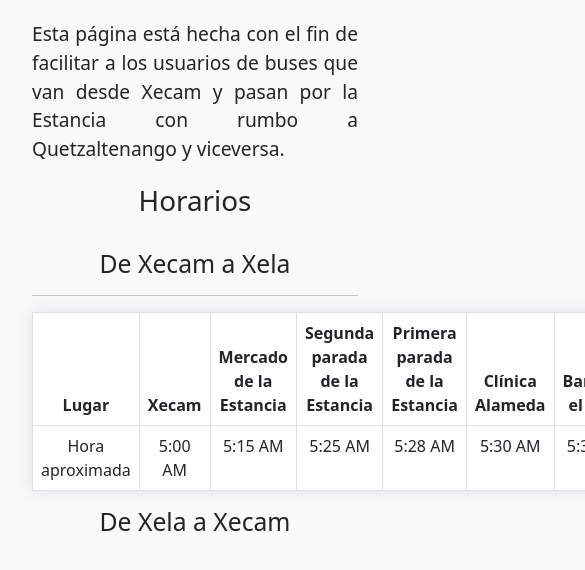
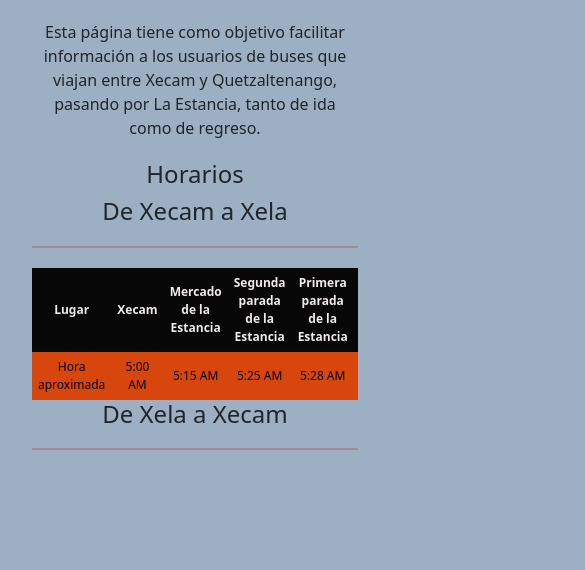
Before and after one commit to JosePu1201/HorarioBusesEstanciaCantel, a plain HTML site: page index.html in a window 390 px wide. Shown: the top 570 px of the page, 585 px wide, since content can reach past the window. Drawn offline with nearby package versions, Linux system fonts and the light colour scheme.

Commit message:
colores y vista telefono, sin grandes cambios

```diff
--- a/index.html
+++ b/index.html
@@ -11,45 +11,77 @@
     <!-- Estilos personalizados -->
     <style>
         body {
-            background-color: #f8f9fa;
+            background-color: #9dafc2;
             padding: 20px;
         }
         h1, h2 {
             text-align: center;
         }
         p {
-            text-align: justify;
-            font-size: 1.2em;
+            text-align: center;
+            font-size: 1.1em;
+            margin: 0 auto;
+            max-width: 600px; /* Limitar el ancho del párrafo para centrarlo */
         }
         .table-container {
             margin-top: 20px;
+            max-width: 100%; /* Ajustar al 100% del contenedor */
         }
         table {
+            width: 100%; /* Asegurarse que la tabla no sobrepase el ancho */
             margin: 0 auto;
-            box-shadow: 0 0 15px rgba(0, 0, 0, 0.1);
+            max-width: 100%; /* Evitar desbordamiento en móviles */
+            box-shadow: 0 0 15px rgba(243, 238, 238, 0.1);
+            background-color: rgb(9, 192, 131);
         }
         th {
-            background-color: #007bff;
-            color: white;
+            background-color: #070707;
+            color: rgb(241, 234, 234);
             text-align: center;
+            font-size: 1rem;
         }
         td {
             text-align: center;
-            background-color: #e9ecef;
+            background-color: #d6460d;
+            color: #000000;
+            font-size: 1rem;
+        }
+        hr {
+            border: 0;
+            height: 2px;
+            background-color: #be1111;
+            margin: 20px 0;
+        }
+
+        /* Ajustes para pantallas pequeñas */
+        @media (max-width: 768px) {
+            h1, h2 {
+                font-size: 1.5rem;
+            }
+            th, td {
+                font-size: 0.75rem; /* Reducir tamaño de fuente en móviles */
+                padding: 6px;
+            }
+            p {
+                font-size: 1em;
+            }
+            table {
+                font-size: 0.75rem; /* Ajustar tamaño de texto en la tabla */
+            }
         }
     </style>
 </head>
 <body>
 
     <div class="container">
-        <p>Esta página está hecha con el fin de facilitar a los usuarios de buses que van desde Xecam y pasan por la Estancia con rumbo a Quetzaltenango y viceversa.</p>
+        <p>Esta página tiene como objetivo facilitar información a los usuarios de buses que viajan entre Xecam y Quetzaltenango, pasando por La Estancia, tanto de ida como de regreso.</p>
 
         <div class="table-container">
             <h1>Horarios</h1>
-            <br>
             <h2>De Xecam a Xela</h2>
             <hr>
-            <table class="table table-bordered table-hover">
+            <div class="table-responsive">
+                <table class="mx-auto">
                     <thead>
                         <tr>
                             <th>Lugar</th>
@@ -75,9 +107,11 @@
                         </tr>
                     </tbody>
                 </table>
+            </div>
 
             <h2>De Xela a Xecam</h2>
-            <!-- Aquí puedes agregar otra tabla similar para el horario de vuelta -->
+            <hr>
+            <!-- Puedes agregar otra tabla similar para el horario de vuelta -->
         </div>
     </div>
 
```
Lines whose indentation alone changed are shown as unchanged.
